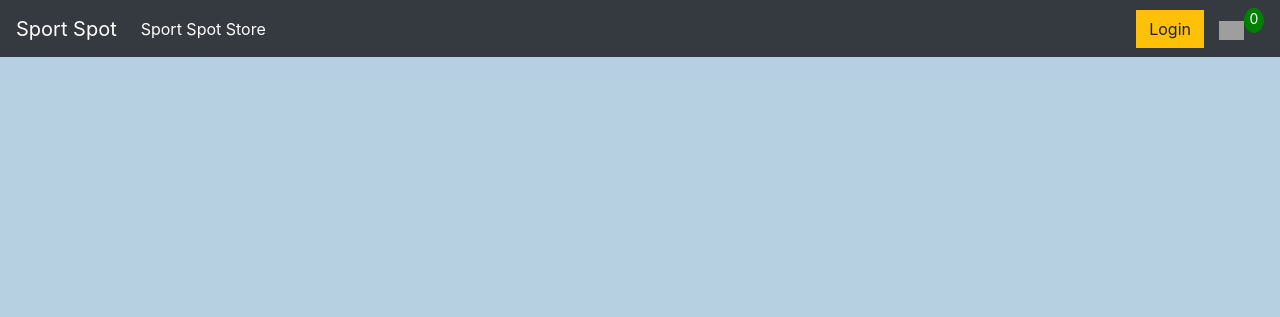
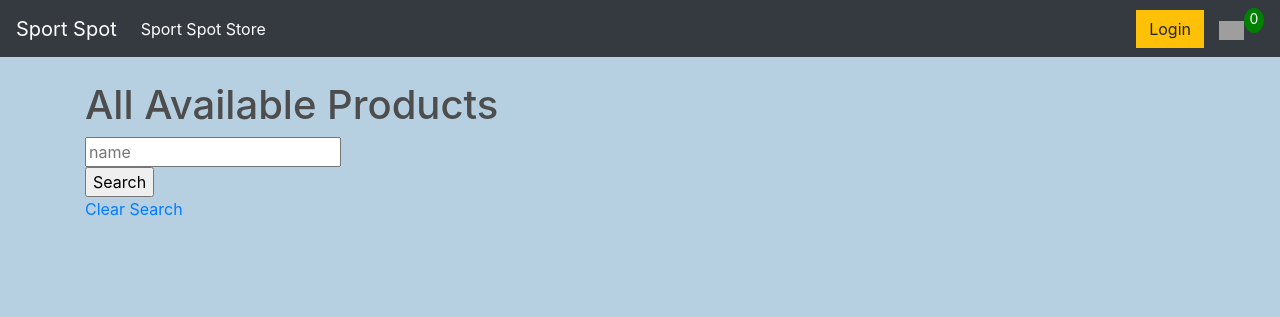
Before and after one commit to maclamour/Sport-Spot, a Django app: page /stores/ in a window 1280 px wide. Shown: the top 317 px of the page. Run offline with Django 4.2, Linux system fonts and the light colour scheme; data that the repository does not hold is empty; some libraries are stand-ins or nearby versions; grey boxes are pictures that could not be loaded.

Commit message:
search query tested and works

```diff
--- a/main_app/static/scripts/main.js
+++ b/main_app/static/scripts/main.js
@@ -0,0 +1,6 @@
+const searchButton = document.getElementById('search-button');
+const searchInput = document.getElementById('search-input');
+searchButton.addEventListener('click', () => {
+  const inputValue = searchInput.value;
+  alert(inputValue);
+});
--- a/main_app/templates/base.html
+++ b/main_app/templates/base.html
@@ -7,7 +7,9 @@
 	<title>Sport Spot</title>
 
 	<meta name="viewport" content="width=device-width, initial-scale=1, maximum-scale=1, minimum-scale=1" />
+
 	<link rel="stylesheet" href="https://stackpath.bootstrapcdn.com/bootstrap/4.4.1/css/bootstrap.min.css" integrity="sha384-Vkoo8x4CGsO3+Hhxv8T/Q5PaXtkKtu6ug5TOeNV6gBiFeWPGFN9MuhOf23Q9Ifjh" crossorigin="anonymous">
+	<link rel="stylesheet" href="https://cdnjs.cloudflare.com/ajax/libs/font-awesome/5.15.4/css/all.min.css">
 	<link rel="stylesheet" href="{% static 'styles/app.css' %}" />
 	<script src="{% static 'scripts/main.js' %}" defer></script>
 
--- a/main_app/templates/store_list.html
+++ b/main_app/templates/store_list.html
@@ -1,12 +1,32 @@
 {% extends 'base.html' %}
 {% load static %}
 {% block content %}
+
+<h1 class="title">{{header}}</h1>
+
+
+<form class="mb-5" method="get">
+	<div class="field has-addons">
+	  <div class="control">
+		<!--  Our input will search by name of artist  -->
+		<input class="input" type="text" name="name" placeholder="name" />
+	  </div>
+	  <div class="control">
+		<input class="button is-success" type="submit" value="Search" />
+	  </div>
+	</div>
+	<!--  This anchor tag will redirect back to artist list without a query param -->
+	<a class="button is-dark" href="{% url 'store_list' %}">Clear Search</a>
+  </form>
+
+
 	<div class="row">
     {%for product in products%}
 		<div class="col-lg-4">
 			<img class="thumbnail" src="{{product.imgUrl}}">
 			<div class="box-element product">
 				<h6><strong>{{product.name}}</strong></h6>
+				<p>{{product.description}}</p>
 				<hr>
 
 				<button  class="btn btn-outline-secondary add-btn">Add to Cart</button>
--- a/main_app/views.py
+++ b/main_app/views.py
@@ -23,5 +23,12 @@ class StoreList(TemplateView):
 
     def get_context_data(self, **kwargs):
         context = super().get_context_data(**kwargs)
-        context["products"] = Product.objects.all()
+        name = self.request.GET.get("name")
+
+        if name != None:
+            context["products"] = Product.objects.filter(name__icontains=name)
+            context["header"] = f"Searching for {name} in Products"
+        else:
+            context["products"] = Product.objects.all()
+            context["header"] = "All Available Products"
         return context
```
Also changed, not shown: main_app/static/scripts/images/cart.png (deleted), main_app/static/styles/app.css (line endings or trailing spaces), static/images/kobe-bryant.png (added), static/images/lebron.webp (added), static/images/tracy-mcgrady_59dQAXu.webp (added).
